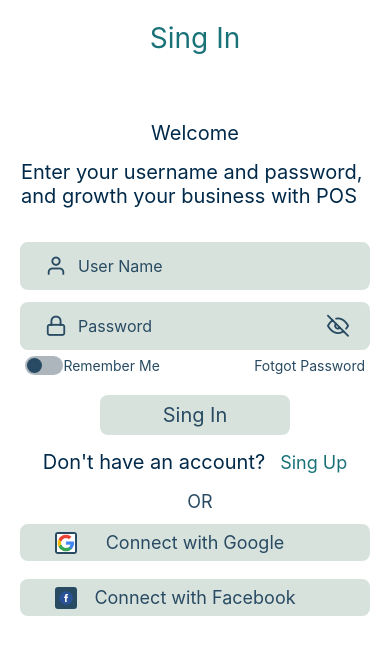
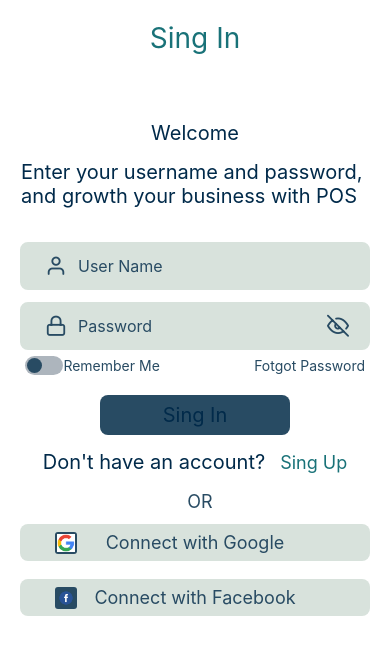
Before and after one commit to POSDevNew/PosDev, a React Native app: screen /EmailSingIn in a window 390 px wide. Shown: the top 654 px of the page. Built offline with nearby package versions, Linux system fonts and the light colour scheme.

Commit message:
update singin button

```diff
--- a/src/screen/EmailSignIn.js
+++ b/src/screen/EmailSignIn.js
@@ -166,7 +166,7 @@ const styles = StyleSheet.create({
     color: COLORS.primary,
   },
   SinginButton: {
-    backgroundColor: COLORS.background,
+    backgroundColor: COLORS.primary,
     borderRadius: 8,
     height: 40,
     marginHorizontal: 100,
@@ -176,7 +176,7 @@ const styles = StyleSheet.create({
   },
   SinginButtonText: {
     fontSize: 20,
-    color: COLORS.primary,
+    color: COLORS.textColor,
   },
   SingUpContainer: {
     marginHorizontal: 20,
```
